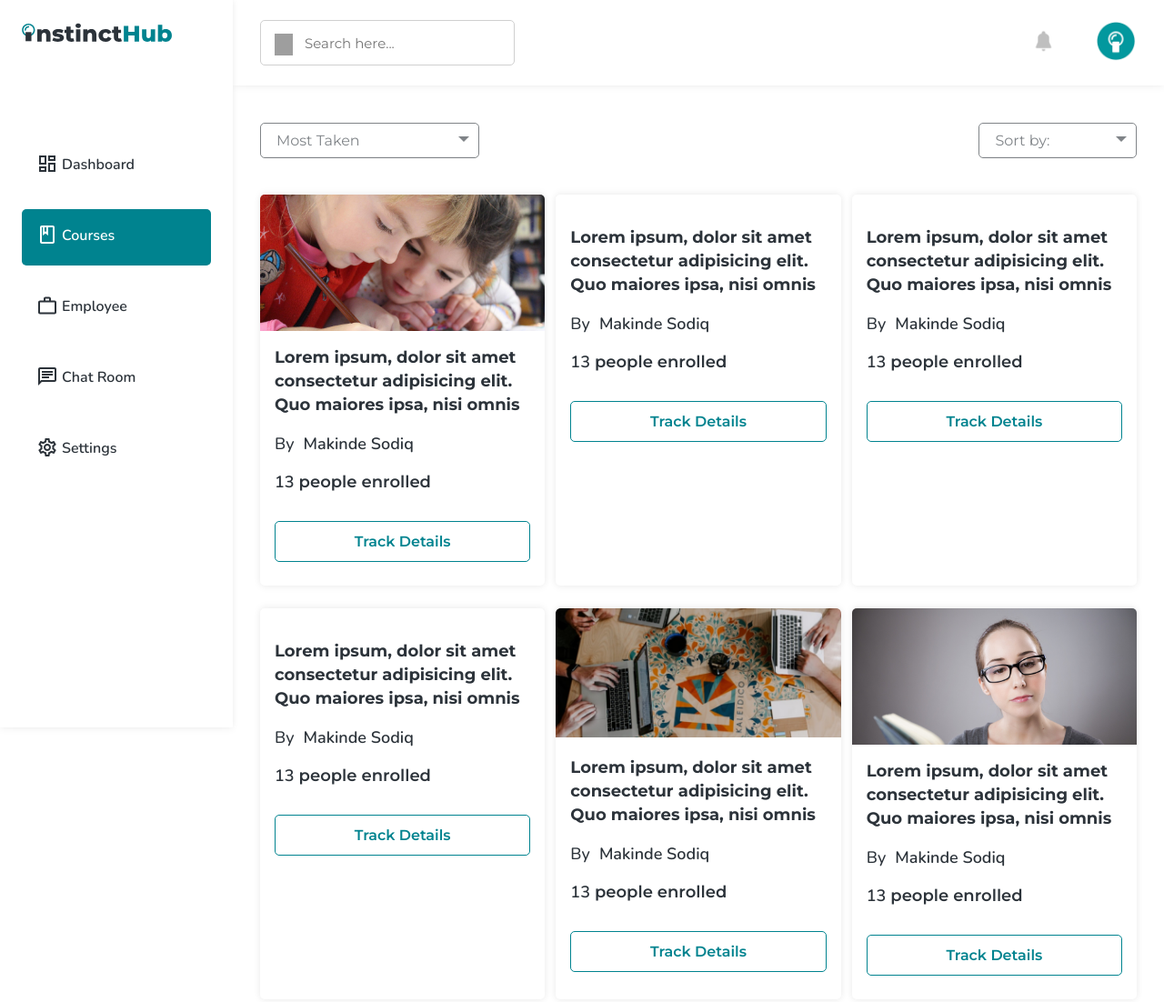
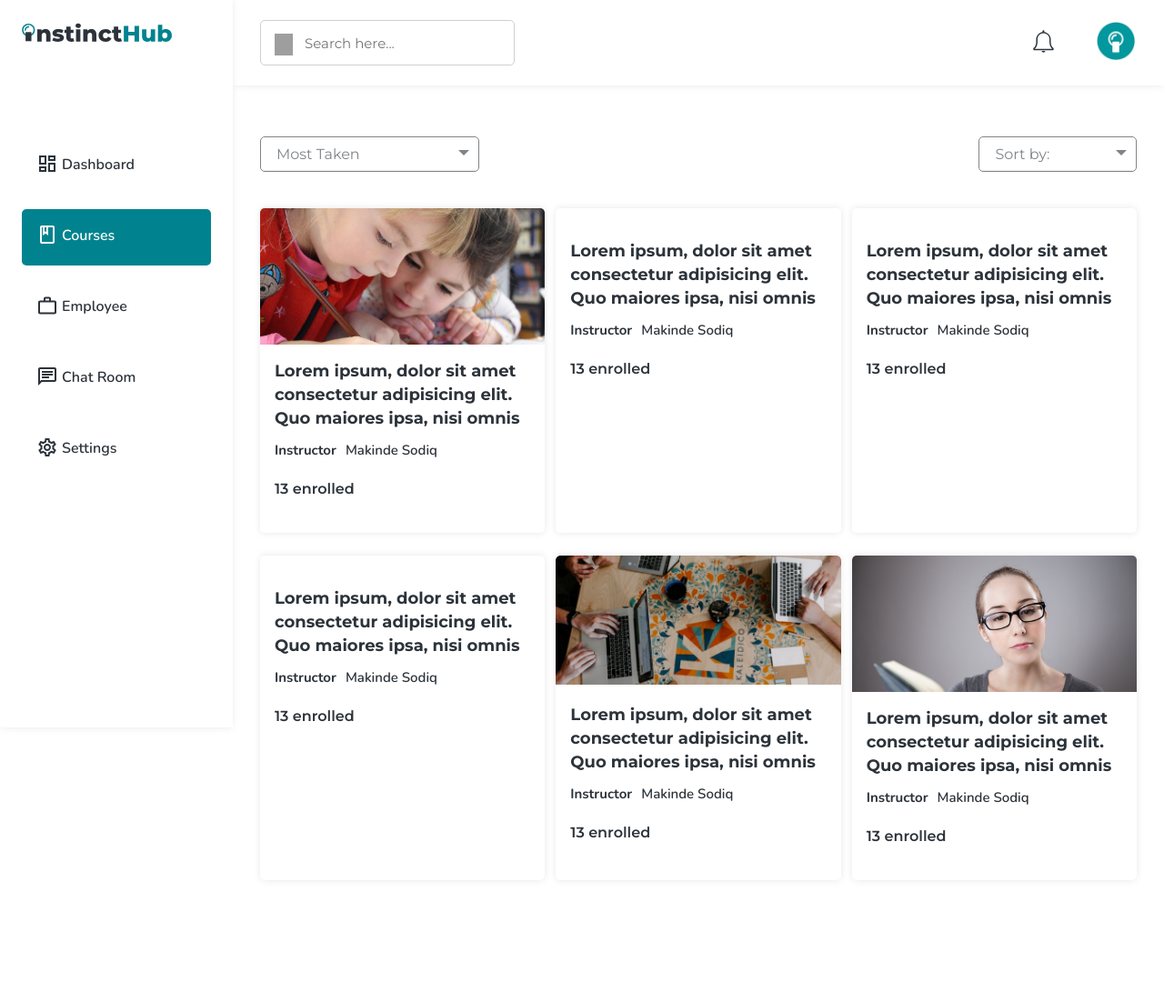
Before and after one commit to instincthub/skillsapp-frontend, a plain HTML site: page enterprises/components/courses/e_courses.html in a window 1280 px wide. Shown: the whole page at 91% size. After the commit the page ends 993 px from the top, so only its background shows below. Drawn offline with nearby package versions, Linux system fonts and the light colour scheme; grey boxes are pictures that could not be loaded.

```diff
--- a/enterprises/components/courses/e_courses.html
+++ b/enterprises/components/courses/e_courses.html
@@ -148,7 +148,7 @@
                   class="icon trigger_clip c_p"
                 />
                 <img
-                  src="../../../static/assets/images/Frame.gif"
+                  src="../../../static/assets/svgs/note_bell.svg"
                   alt="bell"
                   class="bell"
                 />
@@ -201,10 +201,7 @@
                 </h4>
 
                 <h5 class="instructor">Makinde Sodiq</h5>
-                <h5 class="enr"><span>13</span>people enrolled</h5>
-                <a href="../courses/t_details.html"
-                  ><button class="important-btn">Track Details</button></a
-                >
+                <h5 class="enr">13 enrolled</h5>
               </div>
             </div>
             <div class="per_course">
@@ -220,10 +217,7 @@
                 </h4>
 
                 <h5 class="instructor">Makinde Sodiq</h5>
-                <h5 class="enr"><span>13</span>people enrolled</h5>
-                <a href="../courses/t_details.html"
-                  ><button class="important-btn">Track Details</button></a
-                >
+                <h5 class="enr">13 enrolled</h5>
               </div>
             </div>
             <div class="per_course">
@@ -239,10 +233,7 @@
                 </h4>
 
                 <h5 class="instructor">Makinde Sodiq</h5>
-                <h5 class="enr"><span>13</span>people enrolled</h5>
-                <a href="../courses/t_details.html"
-                  ><button class="important-btn">Track Details</button></a
-                >
+                <h5 class="enr">13 enrolled</h5>
               </div>
             </div>
             <div class="per_course">
@@ -258,10 +249,7 @@
                 </h4>
 
                 <h5 class="instructor">Makinde Sodiq</h5>
-                <h5 class="enr"><span>13</span>people enrolled</h5>
-                <a href="./courses/t_details.html"
-                  ><button class="important-btn">Track Details</button></a
-                >
+                <h5 class="enr">13 enrolled</h5>
               </div>
             </div>
             <div class="per_course">
@@ -277,10 +265,7 @@
                 </h4>
 
                 <h5 class="instructor">Makinde Sodiq</h5>
-                <h5 class="enr"><span>13</span>people enrolled</h5>
-                <a href="../courses/t_details.html"
-                  ><button class="important-btn">Track Details</button></a
-                >
+                <h5 class="enr">13 enrolled</h5>
               </div>
             </div>
             <div class="per_course">
@@ -296,10 +281,7 @@
                 </h4>
 
                 <h5 class="instructor">Makinde Sodiq</h5>
-                <h5 class="enr"><span>13</span>people enrolled</h5>
-                <a href="../courses/t_details.html"
-                  ><button class="important-btn">Track Details</button></a
-                >
+                <h5 class="enr">13 enrolled</h5>
               </div>
             </div>
           </div>
--- a/static/assets/scss/staff.scss
+++ b/static/assets/scss/staff.scss
@@ -179,7 +179,6 @@
     }
     .pic_scale {
       overflow: hidden;
-
       max-height: 150px;
       img {
         transition: 0.7s;
--- a/static/assets/scss/style.scss
+++ b/static/assets/scss/style.scss
@@ -320,6 +320,7 @@
     width: 100%;
     font-size: 16px;
     opacity: 0.6;
+    margin-top: 15px;
   }
 }
 @mixin card {
@@ -361,21 +362,21 @@
         line-height: 26px;
         letter-spacing: 0px;
         max-height: 83px;
-        margin-bottom: 16px;
+        margin-bottom: 8px;
         overflow: hidden;
         text-align: left;
       }
       .instructor {
         font-family: Nunito;
-        font-size: 18px;
+        font-size: 15px;
         font-weight: 600;
         line-height: 19px;
         letter-spacing: 0px;
         text-align: left;
         &::before {
-          content: "By";
+          content: "Instructor";
           margin-right: 10px;
-          font-weight: 500;
+          font-weight: 700;
         }
       }
       .enr {
@@ -406,7 +407,10 @@
         }
       }
     }
-
+    .enr {
+      font-weight: 600;
+      font-size: 16px;
+    }
     &:hover {
       .pic_scale {
         img {
```
Also changed, not shown: enterprises/components/courses/t_details.html (+1 -1 lines), enterprises/components/employe.html (+1 -1 lines), enterprises/components/settings.html (+1 -1 lines), enterprises/index.html (+1 -1 lines), enterprises/scoreboard.html (+1 -1 lines), static/assets/scss/style.css, static/assets/svgs/note_bell.svg (added), 2 other files.
